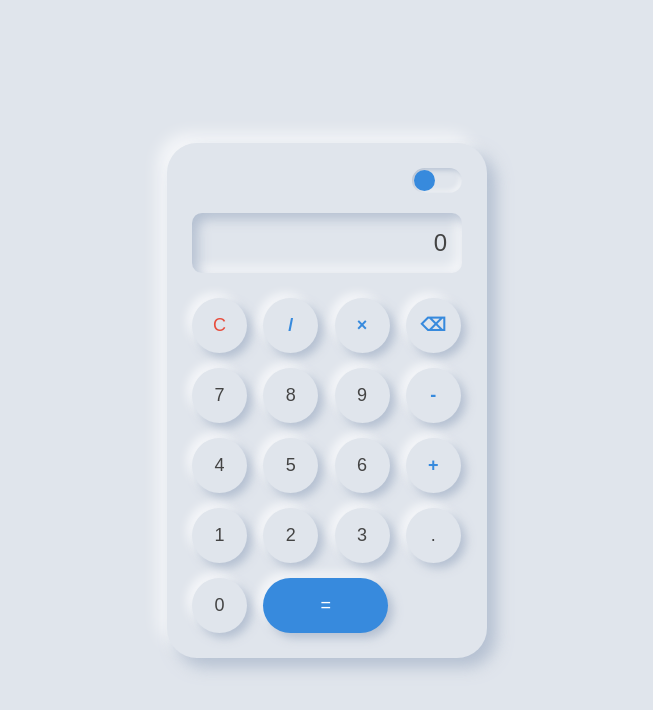
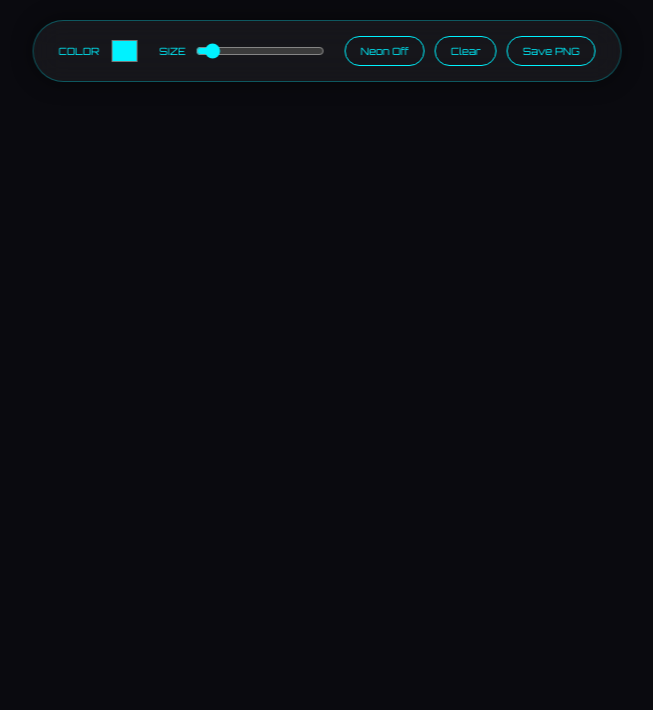
Before and after one commit to rvanthana02-design/drawing, a plain HTML site: page index.html in a window 1280 px wide. Shown: the whole page, without its empty margins (313-966 px from the left). Drawn offline with Linux system fonts and the light colour scheme.

Commit message:
Update index.html

```diff
--- a/index.html
+++ b/index.html
@@ -3,223 +3,206 @@
 <head>
     <meta charset="UTF-8">
     <meta name="viewport" content="width=device-width, initial-scale=1.0">
-    <title>Neumorphic Calculator</title>
-    <link href="https://fonts.googleapis.com/css2?family=Poppins:wght@400;500;600&display=swap" rel="stylesheet">
+    <title>Dynamic Cyber Canvas</title>
+    <link href="https://fonts.googleapis.com/css2?family=Orbitron:wght@400;700&display=swap" rel="stylesheet">
     <style>
         :root {
-            /* Light Theme Colors */
-            --bg-light: #e0e5ec;
-            --shadow-light-1: rgba(255, 255, 255, 0.7);
-            --shadow-light-2: rgba(163, 177, 198, 0.7);
-            --text-light: #444;
-            --accent: #378ADD;
-        }
-
-        .dark-theme {
-            /* Dark Theme Colors */
-            --bg-light: #2d3436;
-            --shadow-light-1: rgba(255, 255, 255, 0.05);
-            --shadow-light-2: rgba(0, 0, 0, 0.5);
-            --text-light: #dfe6e9;
+            --neon-cyan: #00f2ff;
+            --neon-purple: #7000ff;
+            --bg-dark: #0a0a0f;
         }
 
         * { box-sizing: border-box; margin: 0; padding: 0; }
 
         body {
-            font-family: 'Poppins', sans-serif;
-            background-color: var(--bg-light);
+            font-family: 'Orbitron', sans-serif;
+            background: var(--bg-dark);
             height: 100vh;
             display: flex;
-            justify-content: center;
-            align-items: center;
-            transition: all 0.4s ease;
+            flex-direction: column;
+            overflow: hidden;
+            color: white;
         }
 
-        .calc-container {
-            width: 320px;
-            padding: 25px;
-            background: var(--bg-light);
-            border-radius: 30px;
-            box-shadow: 9px 9px 16px var(--shadow-light-2),
-                        -9px -9px 16px var(--shadow-light-1);
+        /* Toolbar Styles */
+        .toolbar {
+            position: absolute;
+            top: 20px;
+            left: 50%;
+            transform: translateX(-50%);
+            background: rgba(255, 255, 255, 0.05);
+            backdrop-filter: blur(15px);
+            border: 1px solid rgba(0, 242, 255, 0.3);
+            padding: 15px 25px;
+            border-radius: 50px;
+            display: flex;
+            align-items: center;
+            gap: 20px;
+            z-index: 10;
+            box-shadow: 0 0 20px rgba(0, 0, 0, 0.5);
         }
 
-        /* Theme Toggle Switch */
-        .theme-toggle {
-            display: flex;
-            justify-content: flex-end;
-            margin-bottom: 20px;
+        .tool-group { display: flex; align-items: center; gap: 10px; }
+
+        label { font-size: 10px; text-transform: uppercase; color: var(--neon-cyan); }
+
+        input[type="color"] {
+            border: none;
+            width: 30px;
+            height: 30px;
+            cursor: pointer;
+            background: none;
         }
 
-        .toggle-btn {
-            width: 50px;
-            height: 25px;
-            background: var(--bg-light);
-            border-radius: 15px;
-            box-shadow: inset 2px 2px 5px var(--shadow-light-2),
-                        inset -2px -2px 5px var(--shadow-light-1);
-            position: relative;
+        input[type="range"] { cursor: pointer; accent-color: var(--neon-cyan); }
+
+        .btn {
+            background: transparent;
+            border: 1px solid var(--neon-cyan);
+            color: var(--neon-cyan);
+            padding: 8px 15px;
+            border-radius: 20px;
             cursor: pointer;
-        }
-
-        .toggle-circle {
-            width: 21px;
-            height: 21px;
-            background: var(--accent);
-            border-radius: 50%;
-            position: absolute;
-            top: 2px;
-            left: 2px;
+            font-family: 'Orbitron', sans-serif;
+            font-size: 10px;
             transition: 0.3s;
         }
 
-        .dark-theme .toggle-circle {
-            transform: translateX(25px);
-            background: #f1c40f;
+        .btn:hover {
+            background: var(--neon-cyan);
+            color: black;
+            box-shadow: 0 0 15px var(--neon-cyan);
         }
 
-        /* Screen Display */
-        #display {
-            width: 100%;
-            height: 60px;
-            background: var(--bg-light);
-            border: none;
-            border-radius: 10px;
-            box-shadow: inset 6px 6px 12px var(--shadow-light-2),
-                        inset -6px -6px 12px var(--shadow-light-1);
-            margin-bottom: 25px;
-            text-align: right;
-            padding: 0 15px;
-            font-size: 24px;
-            color: var(--text-light);
-            outline: none;
+        .btn.active {
+            background: var(--neon-purple);
+            border-color: var(--neon-purple);
+            color: white;
         }
 
-        /* Buttons Grid */
-        .buttons {
-            display: grid;
-            grid-template-columns: repeat(4, 1fr);
-            gap: 15px;
+        /* Canvas Container */
+        #canvasContainer {
+            flex-grow: 1;
+            width: 100vw;
+            height: 100vh;
+            cursor: crosshair;
         }
 
-        button {
-            width: 55px;
-            height: 55px;
-            background: var(--bg-light);
-            border: none;
-            border-radius: 50%;
-            font-size: 18px;
-            font-weight: 500;
-            color: var(--text-light);
-            box-shadow: 5px 5px 10px var(--shadow-light-2),
-                        -5px -5px 10px var(--shadow-light-1);
-            cursor: pointer;
-            transition: 0.2s;
-            display: flex;
-            justify-content: center;
-            align-items: center;
-        }
-
-        button:active {
-            box-shadow: inset 3px 3px 6px var(--shadow-light-2),
-                        inset -3px -3px 6px var(--shadow-light-1);
-            transform: scale(0.95);
-        }
-
-        .operator { color: var(--accent); font-weight: 600; }
-        .clear { color: #e74c3c; }
-        .equal {
-            grid-column: span 2;
-            width: 125px;
-            border-radius: 30px;
-            background: var(--accent);
-            color: white;
-        }
+        canvas { display: block; }
     </style>
 </head>
 <body>
 
-    <div class="calc-container">
-        <div class="theme-toggle">
-            <div class="toggle-btn" onclick="toggleTheme()">
-                <div class="toggle-circle"></div>
-            </div>
+    <div class="toolbar">
+        <div class="tool-group">
+            <label>Color</label>
+            <input type="color" id="colorPicker" value="#00f2ff">
         </div>
 
-        <input type="text" id="display" readonly value="0">
+        <div class="tool-group">
+            <label>Size</label>
+            <input type="range" id="sizeSlider" min="1" max="50" value="5">
+        </div>
 
-        <div class="buttons">
-            <button class="clear" onclick="clearDisplay()">C</button>
-            <button class="operator" onclick="appendValue('/')">/</button>
-            <button class="operator" onclick="appendValue('*')">×</button>
-            <button class="operator" onclick="deleteLast()">⌫</button>
-
-            <button onclick="appendValue('7')">7</button>
-            <button onclick="appendValue('8')">8</button>
-            <button onclick="appendValue('9')">9</button>
-            <button class="operator" onclick="appendValue('-')">-</button>
-
-            <button onclick="appendValue('4')">4</button>
-            <button onclick="appendValue('5')">5</button>
-            <button onclick="appendValue('6')">6</button>
-            <button class="operator" onclick="appendValue('+')">+</button>
-
-            <button onclick="appendValue('1')">1</button>
-            <button onclick="appendValue('2')">2</button>
-            <button onclick="appendValue('3')">3</button>
-            <button onclick="appendValue('.')">.</button>
-
-            <button onclick="appendValue('0')">0</button>
-            <button class="equal" onclick="calculate()">=</button>
+        <div class="tool-group">
+            <button class="btn" id="neonBtn" onclick="toggleNeon()">Neon Off</button>
+            <button class="btn" onclick="clearCanvas()">Clear</button>
+            <button class="btn" onclick="saveCanvas()">Save PNG</button>
         </div>
     </div>
 
+    <div id="canvasContainer">
+        <canvas id="mainCanvas"></canvas>
+    </div>
+
     <script>
-        const display = document.getElementById('display');
+        const canvas = document.getElementById('mainCanvas');
+        const ctx = canvas.getContext('2d');
+        const colorPicker = document.getElementById('colorPicker');
+        const sizeSlider = document.getElementById('sizeSlider');
+        const neonBtn = document.getElementById('neonBtn');
 
-        function toggleTheme() {
-            document.body.classList.toggle('dark-theme');
+        let painting = false;
+        let isNeon = false;
+
+        // Resize Canvas to fit screen
+        function resizeCanvas() {
+            canvas.width = window.innerWidth;
+            canvas.height = window.innerHeight;
+            // Set initial background
+            ctx.fillStyle = '#0a0a0f';
+            ctx.fillRect(0, 0, canvas.width, canvas.height);
         }
 
-        function appendValue(val) {
-            if (display.value === '0') {
-                display.value = val;
+        window.addEventListener('resize', resizeCanvas);
+        resizeCanvas();
+
+        // Drawing Logic
+        function startPosition(e) {
+            painting = true;
+            draw(e);
+        }
+
+        function finishedPosition() {
+            painting = false;
+            ctx.beginPath(); // Resets path so lines don't connect
+        }
+
+        function draw(e) {
+            if (!painting) return;
+
+            ctx.lineWidth = sizeSlider.value;
+            ctx.lineCap = 'round';
+            ctx.strokeStyle = colorPicker.value;
+
+            // Neon Effect Configuration
+            if (isNeon) {
+                ctx.shadowBlur = sizeSlider.value;
+                ctx.shadowColor = colorPicker.value;
             } else {
-                display.value += val;
+                ctx.shadowBlur = 0;
+            }
+
+            // Support for mouse and touch
+            const x = e.clientX || e.touches[0].clientX;
+            const y = e.clientY || e.touches[0].clientY;
+
+            ctx.lineTo(x, y);
+            ctx.stroke();
+            ctx.beginPath();
+            ctx.moveTo(x, y);
+        }
+
+        // Event Listeners
+        canvas.addEventListener('mousedown', startPosition);
+        canvas.addEventListener('mouseup', finishedPosition);
+        canvas.addEventListener('mousemove', draw);
+
+        // Touch support for mobile
+        canvas.addEventListener('touchstart', (e) => { e.preventDefault(); startPosition(e); });
+        canvas.addEventListener('touchend', finishedPosition);
+        canvas.addEventListener('touchmove', (e) => { e.preventDefault(); draw(e); });
+
+        // Tool Functions
+        function toggleNeon() {
+            isNeon = !isNeon;
+            neonBtn.innerText = isNeon ? "Neon On" : "Neon Off";
+            neonBtn.classList.toggle('active');
+        }
+
+        function clearCanvas() {
+            if(confirm("Wipe the canvas?")) {
+                ctx.fillStyle = '#0a0a0f';
+                ctx.fillRect(0, 0, canvas.width, canvas.height);
             }
         }
 
-        function clearDisplay() {
-            display.value = '0';
+        function saveCanvas() {
+            const link = document.createElement('a');
+            link.download = 'cyber-drawing.png';
+            link.href = canvas.toDataURL();
+            link.click();
         }
-
-        function deleteLast() {
-            display.value = display.value.slice(0, -1);
-            if (display.value === '') display.value = '0';
-        }
-
-        function calculate() {
-            try {
-                // Using eval safely for a simple calculator
-                display.value = eval(display.value.replace('×', '*'));
-            } catch (error) {
-                display.value = "Error";
-                setTimeout(clearDisplay, 1500);
-            }
-        }
-
-        // Add keyboard support
-        document.addEventListener('keydown', (e) => {
-            if (e.key >= 0 && e.key <= 9) appendValue(e.key);
-            if (e.key === '+') appendValue('+');
-            if (e.key === '-') appendValue('-');
-            if (e.key === '*') appendValue('*');
-            if (e.key === '/') appendValue('/');
-            if (e.key === '.') appendValue('.');
-            if (e.key === 'Enter') calculate();
-            if (e.key === 'Backspace') deleteLast();
-            if (e.key === 'Escape') clearDisplay();
-        });
     </script>
 </body>
 </html>
```
